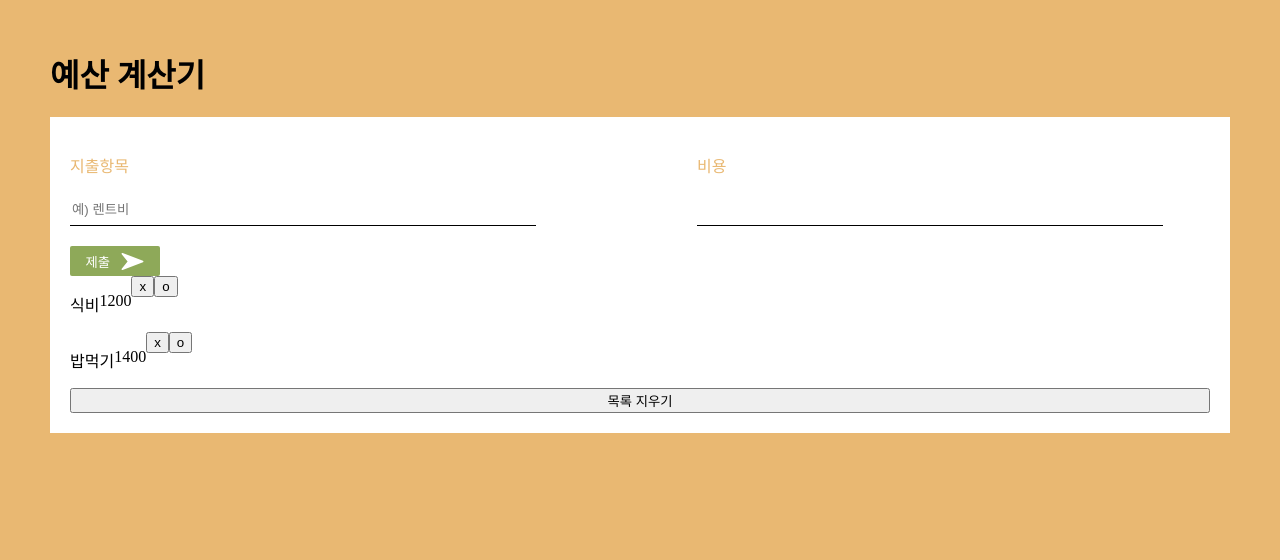
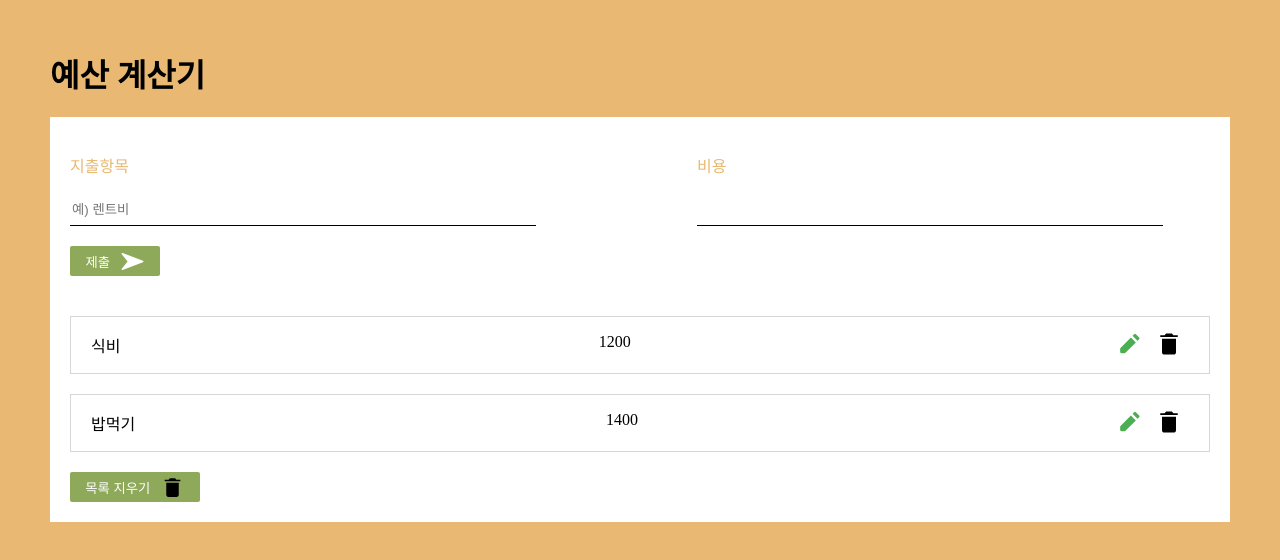
Before and after one commit to dbswl701/REACT_CRUD, a React (Create React App) app: page / in a window 1280 px wide. Shown: the top 560 px of the page. Built offline with nearby package versions, Linux system fonts and the light colour scheme.

Commit message:
design: list css 추가

```diff
--- a/src/components/List.js
+++ b/src/components/List.js
@@ -1,13 +1,24 @@
 import React from 'react'
+import deleteIcon from '../assets/icons/delete.svg';
+import writeIcon from '../assets/icons/write.svg';
 
 const List = ({data, handleDelete, handleModify}) => {
+  const style = {
+    width: '40px',
+    backgroundColor: 'transparent',
+    border: 'none'
+  }
   return (
-    <div style={{display: 'flex', flexDirection: 'row'}}>
+    <div style={{display: 'flex', flexDirection: 'row', border: '1px solid #d7d7d7', justifyContent: 'space-between', padding: '0px 20px'}}>
       <p>{data.title}</p>
       <p>{data.price}</p>
-      <div>
-        <button onClick={() => handleDelete(data.id)}>x</button>
-        <button onClick={() => handleModify(data)}>o</button>
+      <div style={{display: 'flex'}}>
+        <button onClick={() => handleModify(data)} style={style}>
+          <img src={writeIcon} style={{ width: '100%' }} />
+        </button>
+        <button onClick={() => handleDelete(data.id)} style={style}>
+          <img src={deleteIcon} style={{ width: '100%' }} />
+        </button>
       </div>
     </div>
   )
--- a/src/components/Lists.js
+++ b/src/components/Lists.js
@@ -1,13 +1,34 @@
 import React from 'react'
 import List from './List';
+import deleteIcon from '../assets/icons/delete.svg';
 
 const Lists = ({datas, handleClear, handleDelete, handleModify}) => {
+  const style = {
+    button: {
+      backgroundColor: 'rgb(142,169,89)',
+      border: 'none',
+      color: 'white',
+      width: '130px',
+      height: '30px',
+      borderRadius: '2px',
+      display: 'flex',
+      alignItems: 'center',
+      justifyContent: 'space-evenly'
+    },
+    icon: {
+      width: '25px',
+      fill: 'white',
+      color: 'white',
+    }
+    // rgb(197, 81, 80)
+  }
   return (
-    <div style={{display: 'flex', flexDirection: 'column'}}>
+    <div style={{display: 'flex', flexDirection: 'column', marginTop: '40px', gap: '20px'}}>
       {datas.map((data) => (
         <List key={data.id} data={data} handleDelete={handleDelete} handleModify={handleModify} />
       ))}
-      <button onClick={handleClear}>목록 지우기</button>
+      <button style={style.button} onClick={handleClear}>목록 지우기
+      <img src={deleteIcon} style={style.icon} fill="white" /></button>
     </div>
   )
 }
```
Also changed, not shown: src/assets/icons/delete.svg (added), src/assets/icons/write.svg (added).
